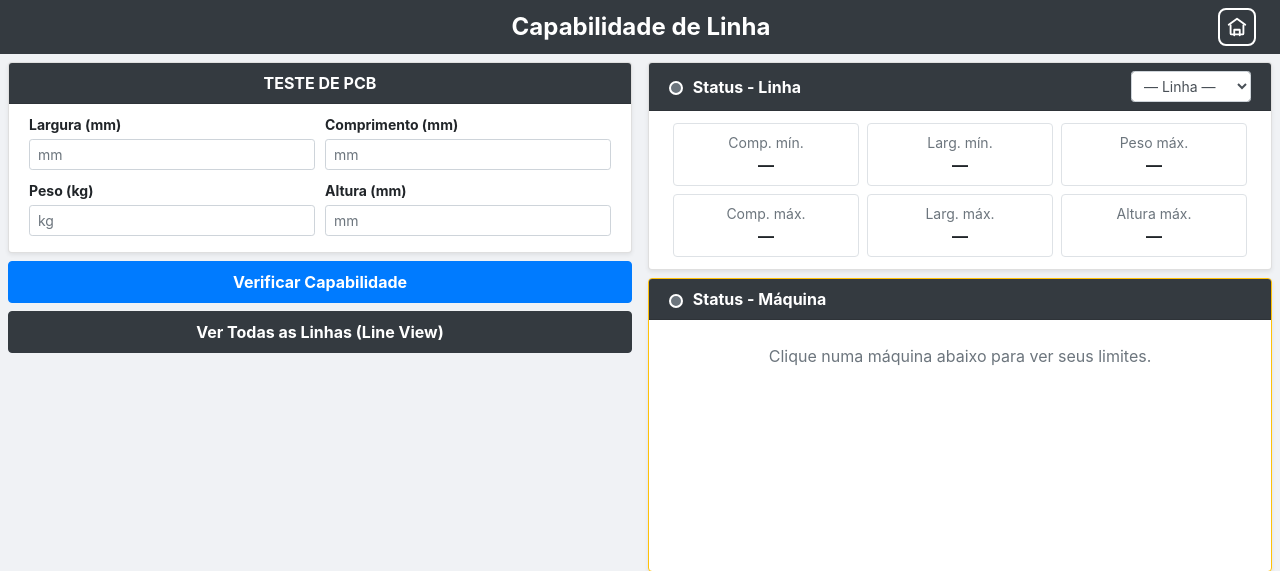
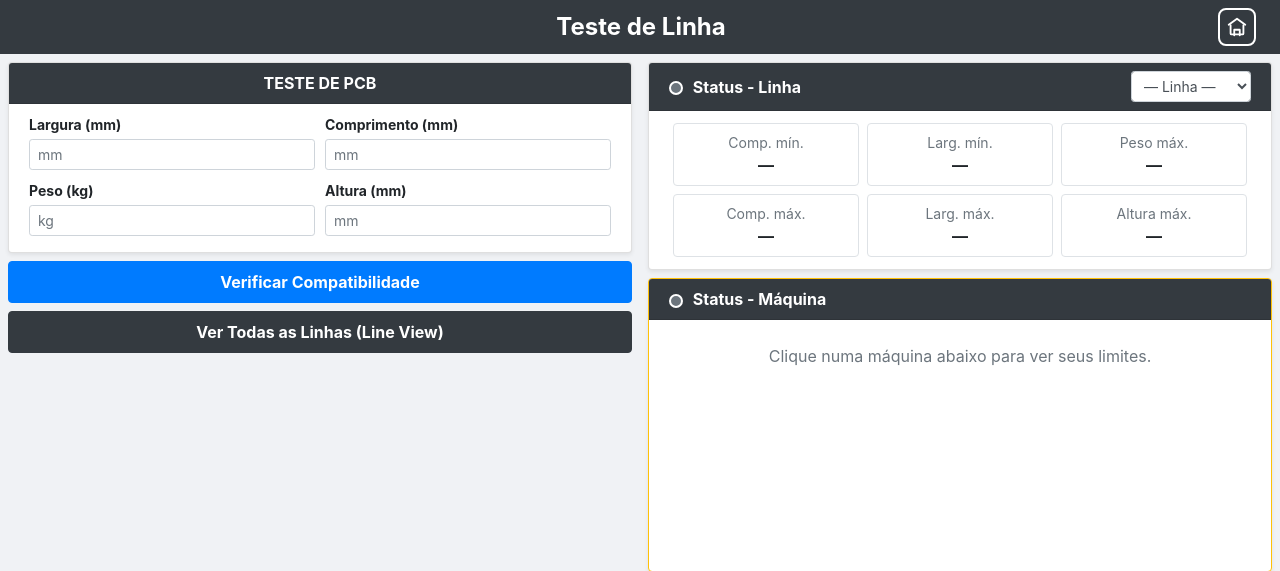
Before and after one commit to LcLinces/TCC-LineCapabilityTool, a Flask app: page /capability in a window 1280 px wide. Shown: the top 571 px of the page. Run offline with Flask 3, Linux system fonts and the light colour scheme; data comes from the database, SQL or seed files in the repository.

Commit message:
Mudança "capability" para compatibilidade

```diff
--- a/codes/templates/capability.html
+++ b/codes/templates/capability.html
@@ -5,7 +5,7 @@
 
   <div class="cap-header bg-dark text-white d-flex justify-content-between align-items-center px-4 py-2">
     <div style="width:40px;"></div>
-    <h4 class="mb-0 font-weight-bold">Capabilidade de Linha</h4>
+    <h4 class="mb-0 font-weight-bold">Teste de Linha</h4>
     <a href="/" class="btn-home-clean" title="Voltar ao início">
       <svg xmlns="http://www.w3.org/2000/svg" width="22" height="22" viewBox="0 0 24 24"
            fill="none" stroke="currentColor" stroke-width="2" stroke-linecap="round" stroke-linejoin="round">
@@ -55,7 +55,7 @@
         </div>
 
         <button id="btn-check" class="btn btn-primary btn-block font-weight-bold mt-2 py-2">
-          Verificar Capabilidade
+          Verificar Compatibilidade
         </button>
 
         <button id="btn-lineview" class="btn btn-dark btn-block font-weight-bold mt-2 py-2">
@@ -411,7 +411,7 @@ function aoClicarMaquina(tag) {
 }
 
 // ======================================================
-// BOTAO VERIFICAR CAPABILIDADE
+// BOTAO VERIFICAR COMPATIBILIDADE
 // ======================================================
 async function verificarCapabilidade() {
   const feedback = document.getElementById('cap-form-feedback');
```
